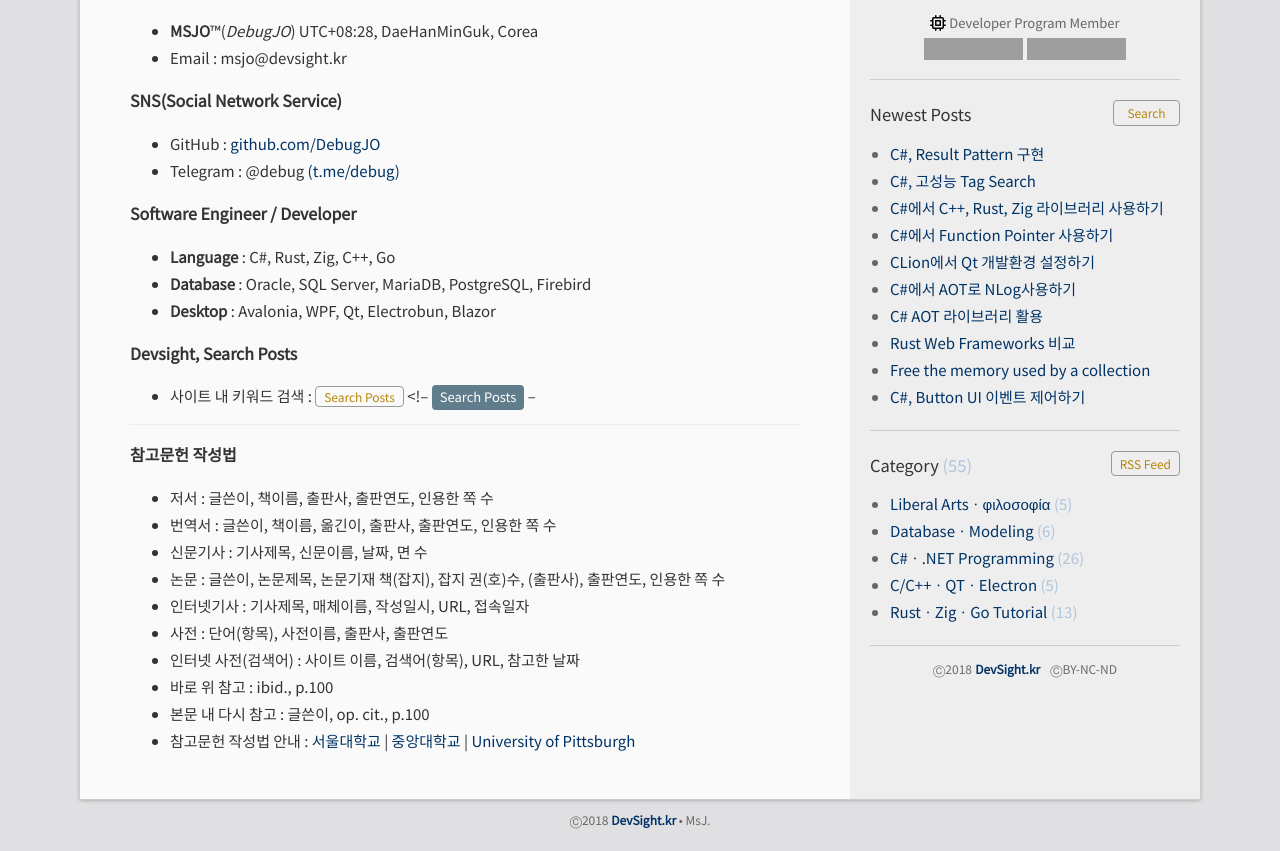
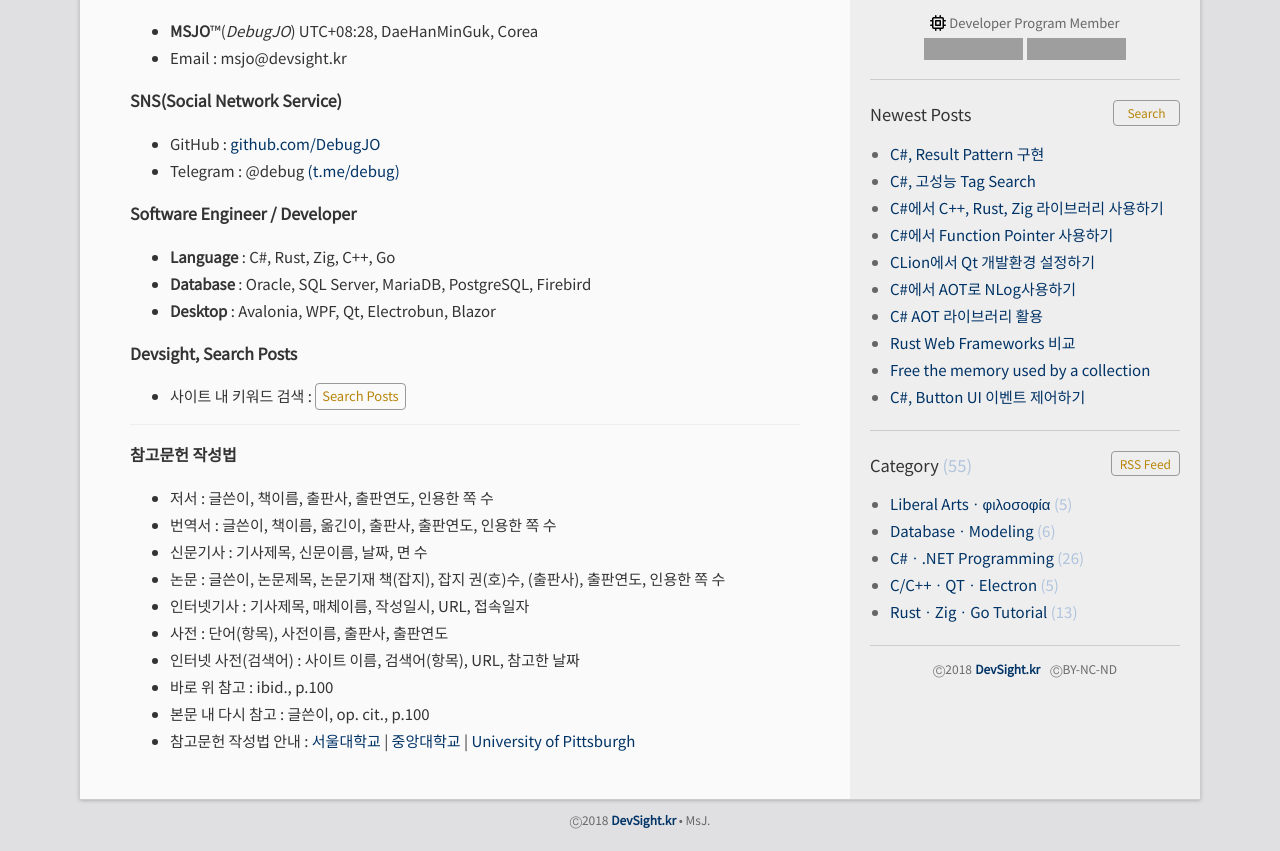
Before and after one commit to DebugJO/rustlang, a Jekyll site: the page built from about.md, in a window 1280 px wide and 1125 px high, cut to the strip 274-1125 px from the top of the window. Built offline with Jekyll 4.4.1, drawn with Linux system fonts in a browser that asks for light colours; grey boxes are pictures that could not be loaded.

Commit message:
Update about.md

```diff
--- a/about.md
+++ b/about.md
@@ -20,10 +20,7 @@ Thank you for visiting our website. Please do not hesitate to contact me with an
 * **Desktop**  : Avalonia, WPF, Qt, Electrobun, Blazor
 
 ###### Devsight, Search Posts
-* 사이트 내 키워드 검색 : <a href="https://devsight.kr/search/" style="text-decoration: none; border: 1px solid #999; color: darkgoldenrod; font-size: 12px; padding: 1px 8px; border-radius: 4px;">Search Posts</a>
-<!--
-<a href="https://devsight.kr/search/" style="text-decoration: none; padding-left: 8px; padding-right: 8px; padding-bottom: 4px; padding-top: 2px; border-radius: 4px; color: #FFF; background-color: #607D8B; font-size: 13px;">Search Posts</a>
---
+* 사이트 내 키워드 검색 : <a href="https://devsight.kr/search/" style="text-decoration: none; border: 1px solid #999; color: darkgoldenrod; font-size: 13px; border-radius: 4px; padding-bottom: 4px; vertical-align: 1px; padding-left: 6px; padding-right: 6px; padding-top: 2px;">Search Posts</a>
 
 <hr style="border: 0; height: 1px; background: #eee; margin-bottom: 12px;">
 
```
